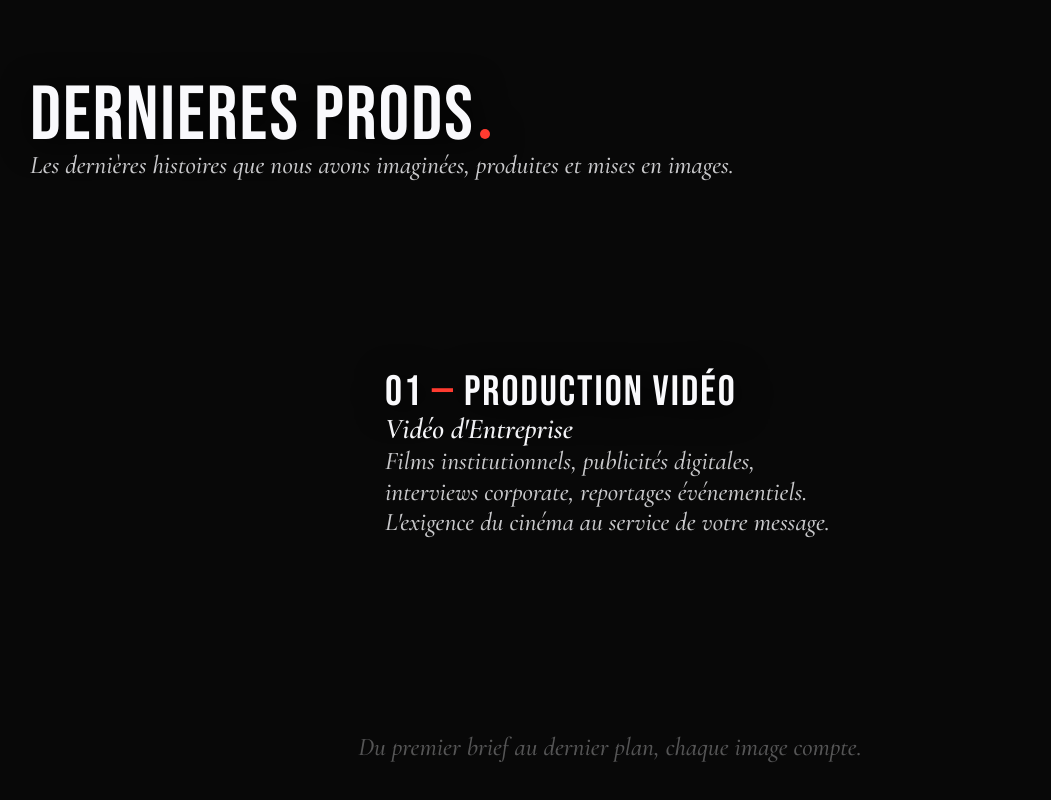
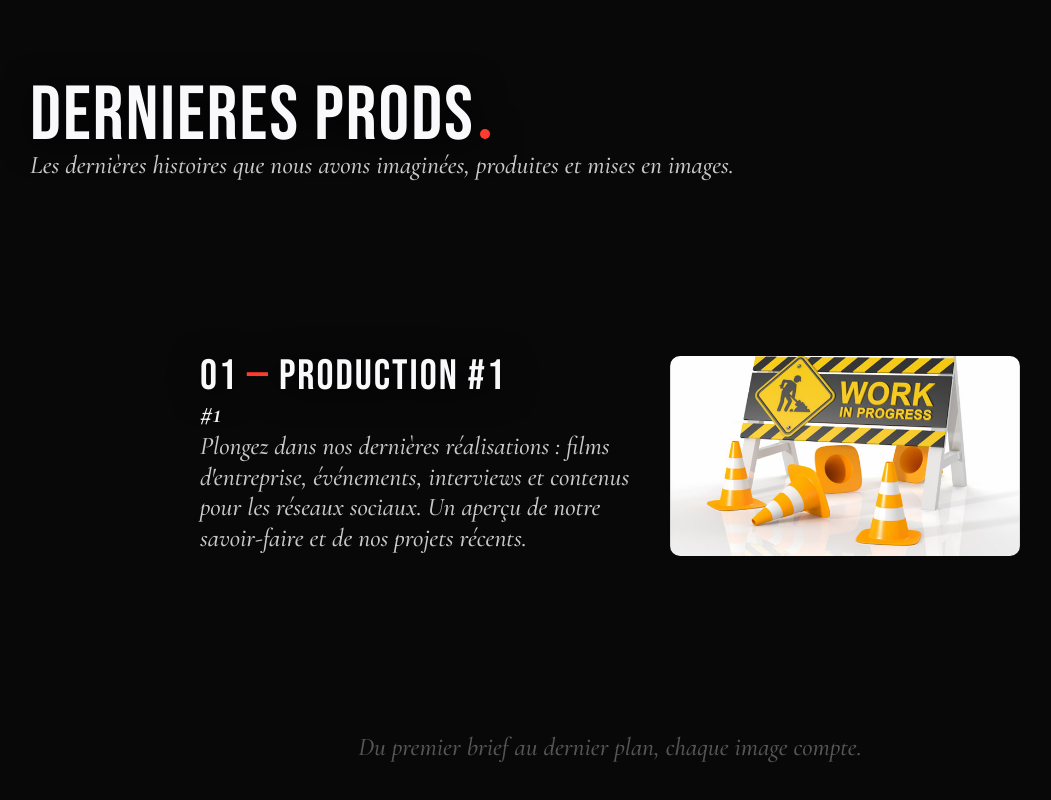
Before and after one commit to cst-studio/cst-studio, a Vue app: page / in a window 1280 px wide. Shown: the part 9937-10737 px from the top of the page, without its empty margins (30-1081 px from the left). Built offline with nearby package versions, Linux system fonts and the light colour scheme; no server answers.

Commit message:
refactor: update production sections in HomeView and enhance scrolling animation in ThreeCanvas

```diff
--- a/src/views/HomeView.vue
+++ b/src/views/HomeView.vue
@@ -111,31 +111,35 @@ en Image<span class="dot"></span></h1>
     <main class="horizontal-track">
       <article>
         <div>
-          <h2> 01 <span class="red">—</span> PRODUCTION VIDÉO </h2>
-          <h3>Vidéo d'Entreprise</h3>
-          <p>Films institutionnels, publicités digitales, interviews corporate, reportages événementiels. L'exigence du cinéma au service de votre message.</p>
+          <h2> 01 <span class="red">—</span> PRODUCTION #1 </h2>
+          <h3>#1</h3>
+          <p>Plongez dans nos dernières réalisations : films d'entreprise, événements, interviews et contenus pour les réseaux sociaux. Un aperçu de notre savoir-faire et de nos projets récents.</p>
         </div>
+        <img :src="wipImage" alt="Web & Digital" />
       </article>
       <article>
         <div>
-          <h2> 02 <span class="red">—</span> IMAGERIE AÉRIENNE </h2>
-          <h3>Drone & Aérien</h3>
-          <p>Drone certifié catégorie A1/A3, prises de vue 4K à 360°, time-lapse aériens. Des angles impossibles qui subliment vos espaces et événements.</p>
+          <h2> 02 <span class="red">—</span> PRODUCTION #2 </h2>
+          <h3>#2</h3>
+          <p>Plongez dans nos dernières réalisations : films d'entreprise, événements, interviews et contenus pour les réseaux sociaux. Un aperçu de notre savoir-faire et de nos projets récents.</p>
         </div>
+        <img :src="wipImage" alt="Web & Digital" />
       </article>
       <article>
         <div>
-          <h2> 03 <span class="red">—</span> PHOTOGRAPHIE </h2>
-          <h3>Photo Corporate</h3>
-          <p>Portraits corporate, shooting événementiel, photographie d'architecture et de produit. Des images qui renforcent votre identité visuelle.</p>
+          <h2> 03 <span class="red">—</span> PRODUCTION #3 </h2>
+          <h3>#3</h3>
+          <p>Plongez dans nos dernières réalisations : films d'entreprise, événements, interviews et contenus pour les réseaux sociaux. Un aperçu de notre savoir-faire et de nos projets récents.</p>
         </div>
+        <img :src="wipImage" alt="Web & Digital" />
       </article>
       <article>
         <div>
-          <h2> 04 <span class="red">—</span> WEB & DIGITAL </h2>
-          <h3>Site Internet</h3>
-          <p>Conception web sur mesure, identité digitale, landing pages haute performance. Votre vitrine en ligne pensée pour attirer, convaincre et convertir.</p>
+          <h2> 04 <span class="red">—</span> PRODUCTION #4 </h2>
+          <h3>#4</h3>
+          <p>Plongez dans nos dernières réalisations : films d'entreprise, événements, interviews et contenus pour les réseaux sociaux. Un aperçu de notre savoir-faire et de nos projets récents.</p>
         </div>
+        <img :src="wipImage" alt="Web & Digital" />
       </article>
     </main>
     <footer>
--- a/src/views/ThreeCanvas.vue
+++ b/src/views/ThreeCanvas.vue
@@ -93,6 +93,18 @@ function getiOSVersion() {
 }
 const iosVersion = getiOSVersion();
 
+const ease = gsap.parseEase("circ.inOut")
+function segmentedEase(progress, segments = 4) {
+  const segment = Math.min(
+    Math.floor(progress * segments),
+    segments - 1
+  )
+  const localProgress = (progress * segments) - segment
+  return {
+    segment,
+    progress: ease(localProgress)
+  }
+}
 
 const initScroll = () => {
   gsap.registerPlugin(ScrollTrigger)
@@ -126,15 +138,24 @@ document.querySelectorAll<HTMLElement>('.horizontal-section').forEach((section)
 
   updateHeight()
 
-  gsap.to(track, {
-    x: () => -(track.scrollWidth - document.documentElement.clientWidth),
-    ease: 'none',
+  // gsap.to(track, {
+  //   x: () => {
+  //     return -(track.scrollWidth - document.documentElement.clientWidth)
+  //   },
+  //   ease: 'power1.inOut',
+  gsap.to({}, {
     scrollTrigger: {
       trigger: section,
       start: 'top top',
       end: 'bottom bottom',
       scrub: true,
       invalidateOnRefresh: true,
+      onUpdate: (self) => {
+      const { segment, progress } = segmentedEase(self.progress, track.children.length-1)
+      const p = (segment+progress)/(track.children.length-1)
+      track.style.transform = `translateX(${- (track.scrollWidth - document.documentElement.clientWidth) * p}px)`
+            // const progress = gsap.parseEase("power1.out")(self.progress)
+    }
     },
   })
 
```
